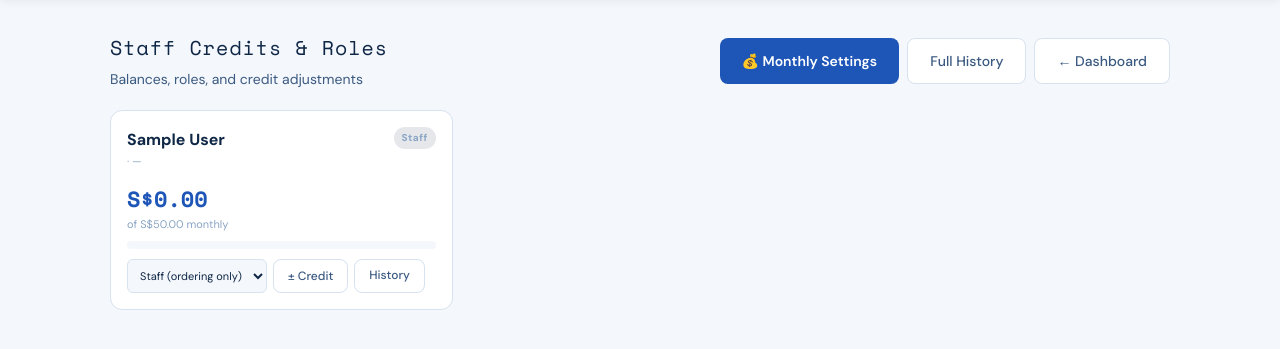
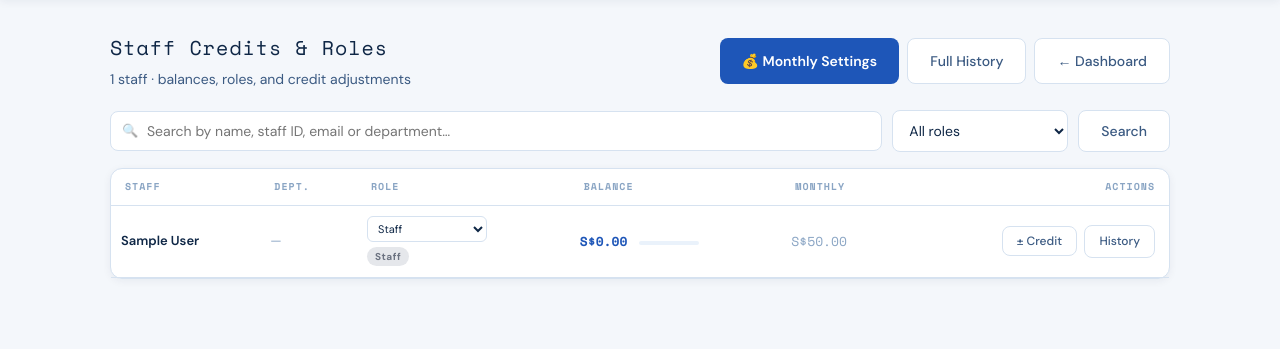
Before and after one commit to jeremiahng11/facerecog, a Django app: page /cafeteria/admin/staff/ in a window 1280 px wide. Shown: the part 60-409 px from the top of the page. Run offline with Django 4.2, Linux system fonts and the light colour scheme; the visitor is signed in with stand-in values (Sample User, id 1); data comes from the database, SQL or seed files in the repository; parts of the project's set-up code (start-up, migrations or seed data) failed here and were passed over.

Commit message:
feat: Staff Credits — compact list view + search + role filter + pagination
Card-grid layout didn't scale beyond ~40 staff. Rewrote the page:

- Dense table (Staff · Dept · Role · Balance · Monthly · Actions) — roughly
  5x more rows fit on one screen.
- Search box filters by staff_id, full_name, display_name, email OR
  department; debounced auto-submit after 400ms of typing.
- Role filter dropdown (All / Admin / Kitchen / Cafe Bar / Staff).
- Server-side pagination (50 per page) with sliding numeric page list.
- 'Clear' button resets search + filter.
- Inline expandable 'adjust credit' row slides under the staff row on
  demand instead of always showing the form.
- Mini credit-balance progress bar preserved, now inline next to the
  balance figure.

Backend: cafeteria_staff_view now accepts ?q= and ?role= query params
and paginates the queryset.

https://claude.ai/code/session_01C1aMceZw4U9EHr33hkgoA8

```diff
--- a/accounts/templates/cafeteria/admin_staff.html
+++ b/accounts/templates/cafeteria/admin_staff.html
@@ -2,26 +2,66 @@
 {% block title %}Staff Credits{% endblock %}
 {% block extra_head %}
 <style>
-  .staff-grid { display: grid; grid-template-columns: repeat(auto-fill, minmax(320px, 1fr)); gap: 16px; }
-  .staff-card { background: var(--card); border: 1px solid var(--border); border-radius: 12px; padding: 16px; }
-  .staff-card .top { display: flex; justify-content: space-between; align-items: flex-start; margin-bottom: 10px; }
-  .staff-card .name { font-weight: 700; font-size: 16px; }
-  .staff-card .sid { font-size: 11px; color: var(--text3); }
-  .role-badge { font-size: 10px; padding: 3px 8px; border-radius: 100px; font-weight: 700; letter-spacing: 0.5px; }
-  .role-admin { background: #fef3c7; color: #c2410c; }
-  .role-kitchen { background: rgba(16,185,129,0.15); color: var(--accent3); }
+  .staff-table { font-size: 13px; }
+  .staff-table th { font-size: 10px; }
+  .staff-table td { padding: 10px 10px; vertical-align: middle; }
+  .staff-table .name { color: var(--text); font-weight: 600; }
+  .staff-table .sid { font-size: 11px; color: var(--text3); font-family: var(--mono); }
+  .role-badge { font-size: 10px; padding: 3px 8px; border-radius: 100px; font-weight: 700; letter-spacing: 0.5px; white-space: nowrap; }
+  .role-admin    { background: #fef3c7; color: #c2410c; }
+  .role-kitchen  { background: #d1fae5; color: #047857; }
   .role-cafe_bar { background: #ddd6fe; color: #6b21a8; }
-  .role-none { background: #e5e7eb; color: var(--text3); }
-  .progress { height: 8px; background: var(--bg); border-radius: 4px; overflow: hidden; margin-top: 8px; }
-  .progress .fill { height: 100%; background: linear-gradient(90deg, var(--accent), var(--accent2)); border-radius: 4px; transition: width 0.3s; }
-  .adjust-form { display: none; margin-top: 10px; gap: 6px; flex-wrap: wrap; }
-  .adjust-form.active { display: flex; }
-  .row-actions { display: flex; gap: 6px; margin-top: 10px; flex-wrap: wrap; }
+  .role-none     { background: #e5e7eb; color: #6b7280; }
+  .balance { font-family: var(--mono); color: var(--accent); font-weight: 700; }
+  .progress { height: 4px; width: 60px; background: var(--bg2); border-radius: 2px; overflow: hidden; display: inline-block; vertical-align: middle; margin-left: 8px; }
+  .progress .fill { height: 100%; background: linear-gradient(90deg, var(--accent), var(--accent2)); }
   .role-select {
-    padding: 4px 8px; background: var(--bg); border: 1px solid var(--border);
+    padding: 4px 6px; background: #fff; border: 1px solid var(--border);
     border-radius: 6px; color: var(--text); font-size: 11px; font-family: var(--sans);
-    cursor: pointer;
+    cursor: pointer; min-width: 120px;
   }
+  .actions-cell { white-space: nowrap; }
+  .actions-cell .btn { margin-right: 4px; }
+
+  /* Inline adjust row */
+  .adjust-row td { background: var(--bg2); padding: 12px; }
+  .adjust-row { display: none; }
+  .adjust-row.active { display: table-row; }
+  .adjust-form { display: flex; gap: 8px; flex-wrap: wrap; align-items: center; }
+  .adjust-form input {
+    padding: 6px 10px; background: #fff; border: 1px solid var(--border);
+    border-radius: 6px; color: var(--text); font-size: 13px;
+  }
+
+  .toolbar { display: flex; gap: 10px; flex-wrap: wrap; align-items: center; margin-bottom: 16px; }
+  .toolbar .search-wrap {
+    flex: 1; min-width: 260px;
+    position: relative;
+  }
+  .toolbar .search-wrap input {
+    width: 100%; padding: 10px 14px 10px 36px; font-size: 14px;
+    border: 1px solid var(--border); border-radius: 8px; background: #fff;
+    outline: none; font-family: var(--sans);
+  }
+  .toolbar .search-wrap input:focus { border-color: var(--accent); box-shadow: 0 0 0 3px rgba(30, 86, 184, 0.12); }
+  .toolbar .search-wrap::before {
+    content: '🔍'; position: absolute; left: 12px; top: 50%;
+    transform: translateY(-50%); pointer-events: none; font-size: 13px; opacity: 0.6;
+  }
+  .toolbar select {
+    padding: 10px 12px; border: 1px solid var(--border); border-radius: 8px;
+    background: #fff; color: var(--text); font-size: 14px; font-family: var(--sans);
+  }
+
+  .page-nav { display: flex; gap: 4px; justify-content: center; margin-top: 16px; flex-wrap: wrap; }
+  .page-nav a, .page-nav span {
+    padding: 6px 12px; border-radius: 6px; font-size: 13px;
+    background: #fff; border: 1px solid var(--border); color: var(--text2);
+    font-family: var(--mono);
+  }
+  .page-nav a:hover { border-color: var(--accent); color: var(--accent); text-decoration: none; }
+  .page-nav .current { background: var(--accent); color: #fff; border-color: var(--accent); }
+  .page-nav .disabled { opacity: 0.4; cursor: not-allowed; }
 </style>
 {% endblock %}
 {% block content %}
@@ -29,7 +69,7 @@
   <div style="display:flex;justify-content:space-between;align-items:center;margin-bottom:20px;flex-wrap:wrap;gap:12px">
     <div>
       <div class="page-title">Staff Credits &amp; Roles</div>
-      <div class="page-subtitle">Balances, roles, and credit adjustments</div>
+      <div class="page-subtitle">{{ total_count }} staff · balances, roles, and credit adjustments</div>
     </div>
     <div style="display:flex;gap:8px;flex-wrap:wrap">
       <a href="{% url 'cafeteria_credits_bulk' %}" class="btn btn-primary">💰 Monthly Settings</a>
@@ -38,14 +78,54 @@
     </div>
   </div>
 
-  <div class="staff-grid">
+  <form method="get" class="toolbar" role="search">
+    <div class="search-wrap">
+      <input type="search" name="q" value="{{ q }}"
+             placeholder="Search by name, staff ID, email or department…"
+             autocomplete="off">
+    </div>
+    <select name="role" onchange="this.form.submit()">
+      <option value=""         {% if not role_filter %}selected{% endif %}>All roles</option>
+      <option value="admin"    {% if role_filter == 'admin' %}selected{% endif %}>Admin</option>
+      <option value="kitchen"  {% if role_filter == 'kitchen' %}selected{% endif %}>Kitchen</option>
+      <option value="cafe_bar" {% if role_filter == 'cafe_bar' %}selected{% endif %}>Cafe Bar</option>
+      <option value="staff"    {% if role_filter == 'staff' %}selected{% endif %}>Staff (ordering only)</option>
+    </select>
+    <button type="submit" class="btn btn-secondary">Search</button>
+    {% if q or role_filter %}
+    <a href="{% url 'cafeteria_admin_staff' %}" class="btn btn-secondary">Clear</a>
+    {% endif %}
+  </form>
+
+  <div class="card" style="padding:0">
+    <div class="table-wrap">
+      <table class="staff-table">
+        <thead>
+          <tr>
+            <th>Staff</th>
+            <th>Dept.</th>
+            <th>Role</th>
+            <th>Balance</th>
+            <th>Monthly</th>
+            <th style="text-align:right">Actions</th>
+          </tr>
+        </thead>
+        <tbody>
           {% for s in staff %}
-    <div class="staff-card" id="staff-{{ s.id }}">
-      <div class="top">
-        <div>
-          <div class="name">{{ s.display_name }}</div>
-          <div class="sid">{{ s.staff_id }} · {{ s.department|default:"—" }}</div>
-        </div>
+          <tr id="row-{{ s.id }}">
+            <td>
+              <div class="name">{{ s.display_name|default:s.full_name }}</div>
+              <div class="sid">{{ s.staff_id }}</div>
+            </td>
+            <td class="text-sm text-dim">{{ s.department|default:"—" }}</td>
+            <td>
+              <select class="role-select" id="role-{{ s.id }}" onchange="changeRole({{ s.id }}, this.value)">
+                <option value=""         {% if not s.role %}selected{% endif %}>Staff</option>
+                <option value="kitchen"  {% if s.role == 'kitchen' %}selected{% endif %}>Kitchen</option>
+                <option value="cafe_bar" {% if s.role == 'cafe_bar' %}selected{% endif %}>Cafe Bar</option>
+                <option value="admin"    {% if s.role == 'admin' %}selected{% endif %}>Admin</option>
+              </select>
+              <div style="margin-top:4px">
                 <span class="role-badge role-{{ s.role|default:'none' }}" id="role-badge-{{ s.id }}">
                   {% if s.role == 'admin' %}Admin
                   {% elif s.role == 'kitchen' %}Kitchen
@@ -53,44 +133,82 @@
                   {% else %}Staff{% endif %}
                 </span>
               </div>
-      <div style="display:flex;justify-content:space-between;align-items:baseline">
-        <div>
-          <div class="mono" style="font-size:22px;color:var(--accent);font-weight:700">S${{ s.credit_balance|floatformat:2 }}</div>
-          <div style="font-size:11px;color:var(--text3)">of S${{ s.monthly_credit|floatformat:2 }} monthly</div>
+            </td>
+            <td>
+              <span class="balance">S${{ s.credit_balance|floatformat:2 }}</span>
+              {% if s.monthly_credit %}
+              <div class="progress" title="{% widthratio s.credit_balance s.monthly_credit 100 %}% of monthly">
+                <div class="fill" style="width:{% widthratio s.credit_balance s.monthly_credit 100 %}%"></div>
+              </div>
+              {% endif %}
+            </td>
+            <td class="mono text-sm text-dim">S${{ s.monthly_credit|floatformat:2 }}</td>
+            <td class="actions-cell" style="text-align:right">
+              <button class="btn btn-secondary btn-sm" onclick="toggleAdjust({{ s.id }})">± Credit</button>
+              <a href="{% url 'cafeteria_credit_history_user' s.id %}" class="btn btn-secondary btn-sm">History</a>
+            </td>
+          </tr>
+          <tr class="adjust-row" id="adjust-row-{{ s.id }}">
+            <td colspan="6">
+              <form class="adjust-form" onsubmit="return adjust(event, {{ s.id }})">
+                <strong style="color:var(--text2);font-size:12px;letter-spacing:1px">ADJUST CREDIT:</strong>
+                <input type="number" step="0.01" placeholder="±Amount SGD" name="amount" required style="width:140px">
+                <input type="text" placeholder="Reason / note" name="notes" style="flex:1;min-width:200px">
+                <button type="submit" class="btn btn-primary btn-sm">Save</button>
+                <button type="button" class="btn btn-secondary btn-sm" onclick="toggleAdjust({{ s.id }})">Cancel</button>
+              </form>
+            </td>
+          </tr>
+          {% empty %}
+          <tr><td colspan="6" style="text-align:center;padding:40px;color:var(--text3)">
+            {% if q or role_filter %}No matches for the current filter.{% else %}No active staff.{% endif %}
+          </td></tr>
+          {% endfor %}
+        </tbody>
+      </table>
     </div>
   </div>
-      <div class="progress">
-        {% if s.monthly_credit %}<div class="fill" style="width:{% widthratio s.credit_balance s.monthly_credit 100 %}%"></div>{% endif %}
+
+  {% if page_obj.paginator.num_pages > 1 %}
+  <nav class="page-nav">
+    {% if page_obj.has_previous %}
+      <a href="?q={{ q|urlencode }}&role={{ role_filter|urlencode }}&page={{ page_obj.previous_page_number }}">← Prev</a>
+    {% else %}
+      <span class="disabled">← Prev</span>
+    {% endif %}
+    {% for n in page_obj.paginator.page_range %}
+      {% if n == page_obj.number %}
+        <span class="current">{{ n }}</span>
+      {% elif n == 1 or n == page_obj.paginator.num_pages or n >= page_obj.number|add:-2 and n <= page_obj.number|add:2 %}
+        <a href="?q={{ q|urlencode }}&role={{ role_filter|urlencode }}&page={{ n }}">{{ n }}</a>
+      {% elif n == page_obj.number|add:-3 or n == page_obj.number|add:3 %}
+        <span>…</span>
+      {% endif %}
+    {% endfor %}
+    {% if page_obj.has_next %}
+      <a href="?q={{ q|urlencode }}&role={{ role_filter|urlencode }}&page={{ page_obj.next_page_number }}">Next →</a>
+    {% else %}
+      <span class="disabled">Next →</span>
+    {% endif %}
+  </nav>
+  {% endif %}
 </div>
 
-      <div class="row-actions">
-        <select class="role-select" id="role-{{ s.id }}" onchange="changeRole({{ s.id }}, this.value)">
-          <option value="" {% if not s.role %}selected{% endif %}>Staff (ordering only)</option>
-          <option value="kitchen" {% if s.role == 'kitchen' %}selected{% endif %}>Kitchen Counter</option>
-          <option value="cafe_bar" {% if s.role == 'cafe_bar' %}selected{% endif %}>Cafe Bar Counter</option>
-          <option value="admin" {% if s.role == 'admin' %}selected{% endif %}>Administrator</option>
-        </select>
-        <button class="btn btn-secondary btn-sm" onclick="toggleAdjust({{ s.id }})">± Credit</button>
-        <a href="{% url 'cafeteria_credit_history_user' s.id %}" class="btn btn-secondary btn-sm">History</a>
-      </div>
-
-      <form class="adjust-form" id="adjust-{{ s.id }}" onsubmit="return adjust(event, {{ s.id }})">
-        <input type="number" step="0.01" placeholder="±Amount SGD" name="amount" required style="flex:1;min-width:100px;padding:6px 10px;background:var(--bg);border:1px solid var(--border);border-radius:6px;color:var(--text)">
-        <input type="text" placeholder="Reason / note" name="notes" style="flex:2;min-width:150px;padding:6px 10px;background:var(--bg);border:1px solid var(--border);border-radius:6px;color:var(--text)">
-        <button type="submit" class="btn btn-primary btn-sm">Save</button>
-      </form>
-    </div>
-    {% empty %}<div class="text-dim">No active staff</div>{% endfor %}
-  </div>
-</div>
 <script>
 const CSRF = '{{ csrf_token }}';
-function toggleAdjust(id) { document.getElementById('adjust-' + id).classList.toggle('active'); }
+
+function toggleAdjust(id) {
+  const row = document.getElementById('adjust-row-' + id);
+  document.querySelectorAll('.adjust-row.active').forEach(r => { if (r !== row) r.classList.remove('active'); });
+  row.classList.toggle('active');
+}
 
 async function adjust(e, id) {
   e.preventDefault();
   const f = new FormData(e.target);
-  const r = await fetch(`/cafeteria/admin/staff/${id}/adjust/`, { method: 'POST', headers: { 'X-CSRFToken': CSRF }, body: f });
+  const r = await fetch(`/cafeteria/admin/staff/${id}/adjust/`, {
+    method: 'POST', headers: { 'X-CSRFToken': CSRF }, body: f,
+  });
   const d = await r.json();
   if (d.success) location.reload();
   else alert(d.message);
@@ -100,10 +218,11 @@ async function adjust(e, id) {
 async function changeRole(id, role) {
   const f = new FormData();
   f.append('role', role);
-  const r = await fetch(`/cafeteria/admin/staff/${id}/role/`, { method: 'POST', headers: { 'X-CSRFToken': CSRF }, body: f });
+  const r = await fetch(`/cafeteria/admin/staff/${id}/role/`, {
+    method: 'POST', headers: { 'X-CSRFToken': CSRF }, body: f,
+  });
   const d = await r.json();
   if (d.success) {
-    // Update the badge inline.
     const badge = document.getElementById('role-badge-' + id);
     badge.className = 'role-badge role-' + (d.role === 'staff' ? 'none' : d.role);
     badge.textContent = { admin: 'Admin', kitchen: 'Kitchen', cafe_bar: 'Cafe Bar', staff: 'Staff' }[d.role];
@@ -111,5 +230,16 @@ async function changeRole(id, role) {
     alert(d.message);
   }
 }
+
+// Auto-submit search after 400ms of inactivity (client-side debounce).
+(function(){
+  const input = document.querySelector('input[name="q"]');
+  if (!input) return;
+  let t;
+  input.addEventListener('input', () => {
+    clearTimeout(t);
+    t = setTimeout(() => input.form.submit(), 400);
+  });
+})();
 </script>
 {% endblock %}
```
Also changed, not shown: accounts/cafeteria_views.py (+32 -3 lines). Lines whose indentation alone changed are shown as unchanged.
